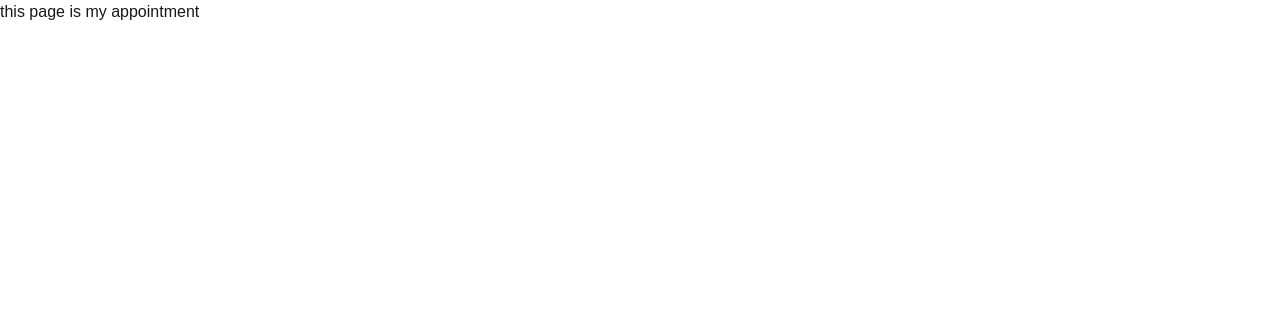
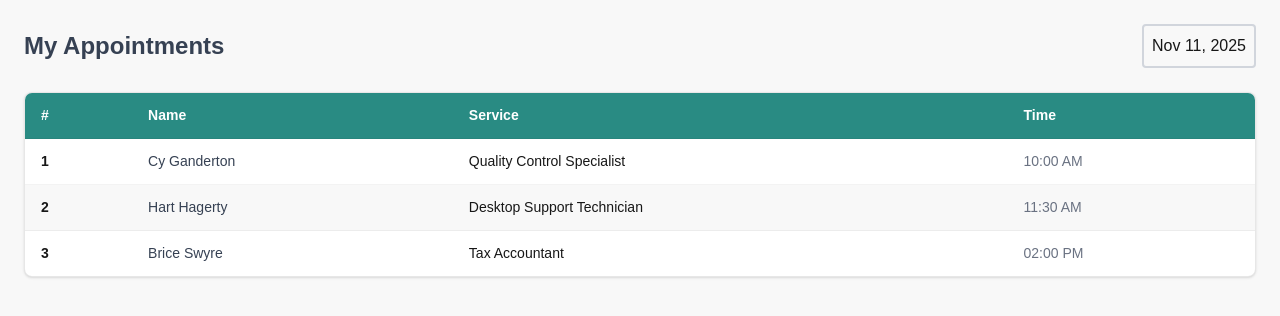
Before and after one commit to MujahidulIslam4541/Dakter-lagbe-client, a Next.js app: page /dashboard/myAppointment in a window 1280 px wide. Shown: the top 316 px of the page. Built offline with nearby package versions, Linux system fonts and the light colour scheme.

Commit message:
myAppointment page design complete

```diff
--- a/app/dashboard/layout.js
+++ b/app/dashboard/layout.js
@@ -1,4 +1,3 @@
-import Navbar from "../components/navbar/page";
 
 
 export default function MainLayout({ children }) {
--- /dev/null
+++ b/app/dashboard/myAppointment/page.js
@@ -0,0 +1,50 @@
+import React from "react";
+
+const MyAppointment = () => {
+  const today = new Date();
+  const options = { month: "short", day: "2-digit", year: "numeric" };
+  const formattedDate = today.toLocaleDateString("en-US", options); // e.g., "Nov 20, 2025"
+
+  // sample data
+  const appointments = [
+    { id: 1, name: "Cy Ganderton", service: "Quality Control Specialist", time: "10:00 AM" },
+    { id: 2, name: "Hart Hagerty", service: "Desktop Support Technician", time: "11:30 AM" },
+    { id: 3, name: "Brice Swyre", service: "Tax Accountant", time: "02:00 PM" },
+  ];
+
+  return (
+    <div className="p-6 bg-base-200 min-h-screen">
+      {/* Header */}
+      <div className="flex justify-between items-center mb-6">
+        <h2 className="text-2xl font-bold text-gray-700">My Appointments</h2>
+        <button className="px-2 py-2 border-2 border-gray-300  rounded">{formattedDate}</button>
+      </div>
+
+      {/* Table */}
+      <div className="overflow-x-auto rounded-lg border border-base-content/10 bg-white shadow-sm">
+        <table className="table table-zebra w-full">
+          <thead className="bg-[#298b83] text-white">
+            <tr>
+              <th>#</th>
+              <th>Name</th>
+              <th>Service</th>
+              <th>Time</th>
+            </tr>
+          </thead>
+          <tbody>
+            {appointments.map((appt) => (
+              <tr key={appt.id} className="hover:bg-gray-100">
+                <th>{appt.id}</th>
+                <td className="font-medium text-gray-700">{appt.name}</td>
+                <td>{appt.service}</td>
+                <td className="text-gray-500">{appt.time}</td>
+              </tr>
+            ))}
+          </tbody>
+        </table>
+      </div>
+    </div>
+  );
+};
+
+export default MyAppointment;
--- a/app/dashboard/myAppointment/page.jsx
+++ /dev/null
@@ -1,11 +0,0 @@
-import React from 'react'
-
-const myAppointment = () => {
-  return (
-    <div>
-      this page is my appointment
-    </div>
-  )
-}
-
-export default myAppointment
--- a/app/dashboard/page.js
+++ b/app/dashboard/page.js
@@ -24,11 +24,7 @@ export default function DashboardLayout({ children }) {
         </div>
 
         <ul className="space-y-3">
-          <li>
-            <Link className="btn btn-sm w-full bg-white text-black" href="/dashboard">
-              Overview
-            </Link>
-          </li>
+
           <li>
             <Link className="btn btn-sm w-full bg-white text-black" href="/dashboard/myAppointment">
               My Appointments
```
